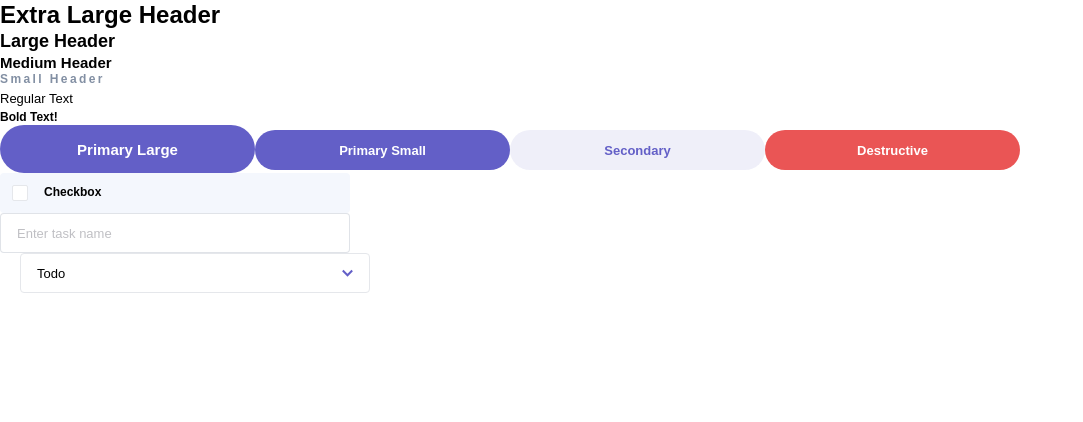
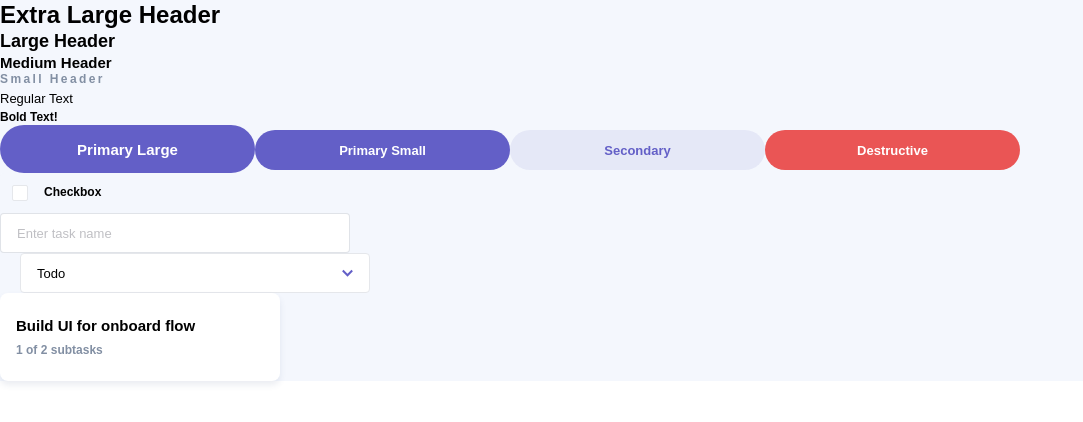
Before and after one commit to joanpujol/fem-kanban-task-management-web-app, a Next.js app: page / in a window 1280 px wide. Shown: the top 422 px of the page, without its empty margins (0-1083 px from the left). Built offline with nearby package versions, Linux system fonts and the light colour scheme; a web font is replaced by a local one.

Commit message:
Add Card component

```diff
--- a/app/page.tsx
+++ b/app/page.tsx
@@ -6,10 +6,31 @@ import Button from "@/components/atoms/Button";
 import CheckboxWithText from "@/components/atoms/CheckboxWithText";
 import TextInput from "@/components/atoms/TextInput";
 import Dropdown from "@/components/atoms/Dropdown";
+import { Task } from "@/lib/models/Task";
+import Card from "@/components/atoms/Card";
 
 export default function Home() {
+  const task: Task = {
+    id: "123",
+    title: "Build UI for onboard flow",
+    statusId: "123",
+    description: "Not just another task",
+    subtasks: [
+      {
+        id: "124",
+        title: "A subtask",
+        isCompleted: true
+      },
+      {
+        id: "125",
+        title: "Another subtask",
+        isCompleted: false
+      }
+    ]
+  }
+
   return (
-      <main className="flex flex-col gap-8 row-start-2 items-center sm:items-start">
+      <main className="flex flex-col gap-8 row-start-2 items-center sm:items-start bg-light-gray">
         <div>
           <Header variant="xl">Extra Large Header</Header>
           <Header variant="lg">Large Header</Header>
@@ -36,6 +57,7 @@ export default function Home() {
               }}
             />
           </div>
+          <Card task={task} />
         </div>
       </main>
   );
--- /dev/null
+++ b/components/atoms/Card.tsx
@@ -0,0 +1,21 @@
+import { Task } from "@/lib/models/Task";
+import Text from "./Text";
+import Header from "./Header";
+
+interface CardProps {
+    task: Task
+  }
+
+const Card: React.FC<CardProps> = ({task}) => {
+    const completedTasks = task.subtasks.filter(subtask => subtask.isCompleted).length;
+    const totalTasks = task.subtasks.length;
+
+    return (
+        <div className="bg-white w-[280px] px-[16px] py-[23px] rounded-[8px] grid grid-cols-1 gap-[8px] shadow-[0_4px_6px_0_rgba(54,78,126,0.1015)]">
+            <Header variant="md">{task.title}</Header>
+            <Text variant="bold" className="text-medium-gray">{completedTasks} of {totalTasks} subtasks</Text>
+        </div>
+    );
+};
+
+export default Card;
--- /dev/null
+++ b/lib/models/Status.tsx
@@ -0,0 +1,5 @@
+export interface Status {
+    id: string;
+    name: string;
+    color?: string;
+}
--- /dev/null
+++ b/lib/models/Subtask.tsx
@@ -0,0 +1,5 @@
+export interface Subtask {
+    id: string;
+    title: string;
+    isCompleted: boolean;
+}
--- /dev/null
+++ b/lib/models/Task.tsx
@@ -0,0 +1,9 @@
+import { Subtask } from "./Subtask";
+
+export interface Task {
+    id: string;
+    title: string;
+    description?: string;
+    subtasks: Subtask[]
+    statusId: string;
+}
```
